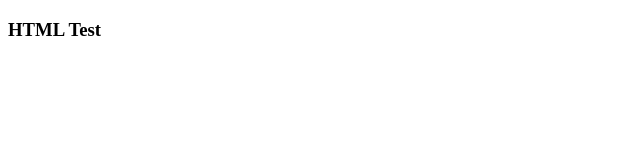
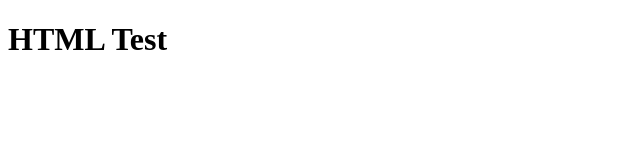
Before and after one commit to sbklover/nuna, a plain HTML site: page index.html in a window 1280 px wide. Shown: the whole page, without its empty margins (0-640 px from the left). Drawn offline with Linux system fonts and the light colour scheme.

Commit message:
3rd commit

```diff
--- a/index.html
+++ b/index.html
@@ -7,6 +7,6 @@
     <title>Document</title>
 </head>
 <body>
-    <h3>HTML Test</h3>
+    <h1>HTML Test</h1>
 </body>
 </html>
```
